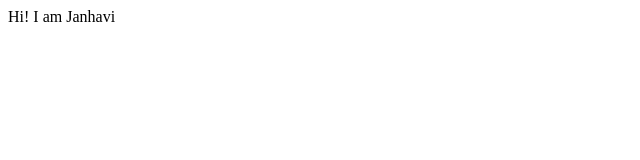
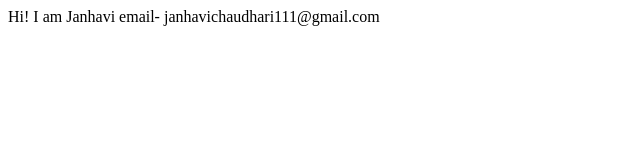
Before and after one commit to JanhaviChaudhari-1906/Janhavi-Portfolio, a plain HTML site: page index.html in a window 1280 px wide. Shown: the whole page, without its empty margins (0-640 px from the left). Drawn offline with Linux system fonts and the light colour scheme.

Commit message:
update email

```diff
--- a/index.html
+++ b/index.html
@@ -8,5 +8,7 @@
 </head>
 <body>
     Hi! I am Janhavi
+
+    email- janhavichaudhari111@gmail.com
 </body>
 </html>
```
